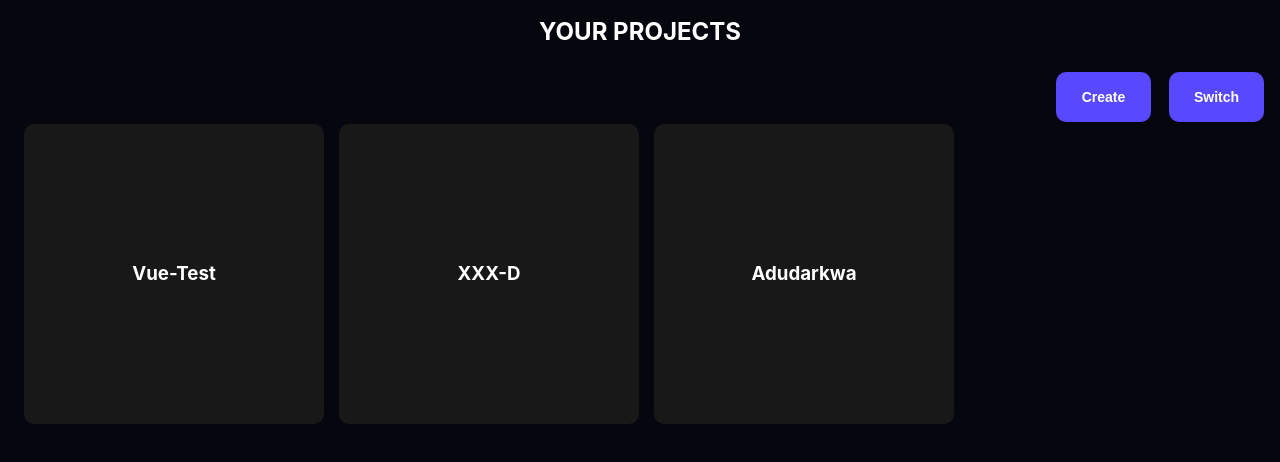
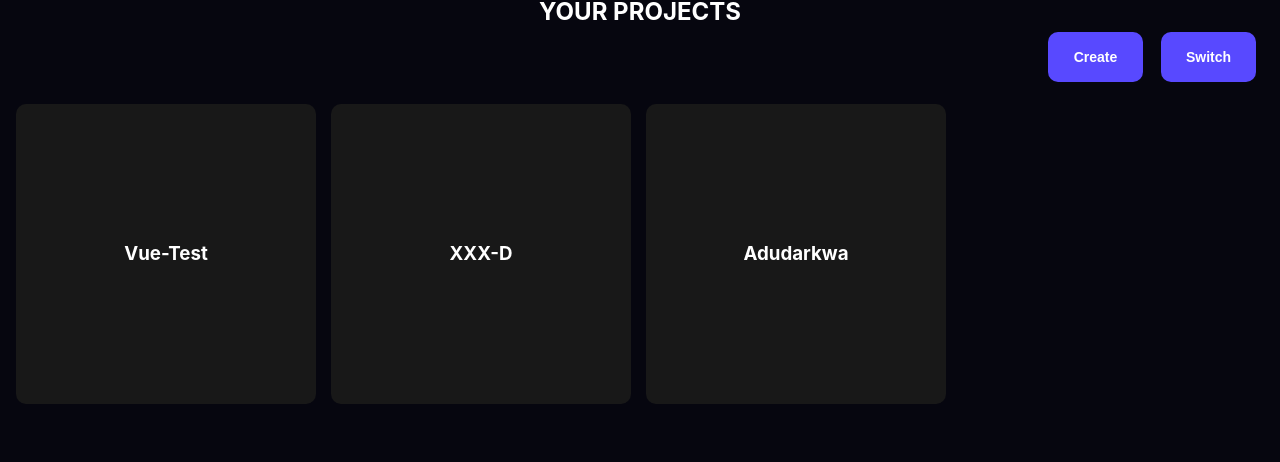
Before and after one commit to surtr1st/inisha, a Vue app: page / in a window 1280 px wide. Shown: the top 462 px of the page. Built offline with nearby package versions, Linux system fonts and the light colour scheme.

Commit message:
remove redundant and add reset css

```diff
--- a/src/styles.css
+++ b/src/styles.css
@@ -14,11 +14,21 @@
   -webkit-text-size-adjust: 100%;
 }
 
-.container {
-  margin: 0;
-  padding-top: 10vh;
-  display: flex;
-  flex-direction: column;
-  justify-content: center;
-  text-align: center;
+* {
+   padding: 0;
+   margin: 0;
+   box-sizing: border-box;
+ }
+
+::-webkit-scrollbar {
+  width: 5px;
 }
+
+::-webkit-scrollbar-thumb {
+  background-color: var(--darker-color);
+  border-radius: 2rem;
+}
+
+::-webkit-scrollbar-track {
+  width: 5px;
+}
```
